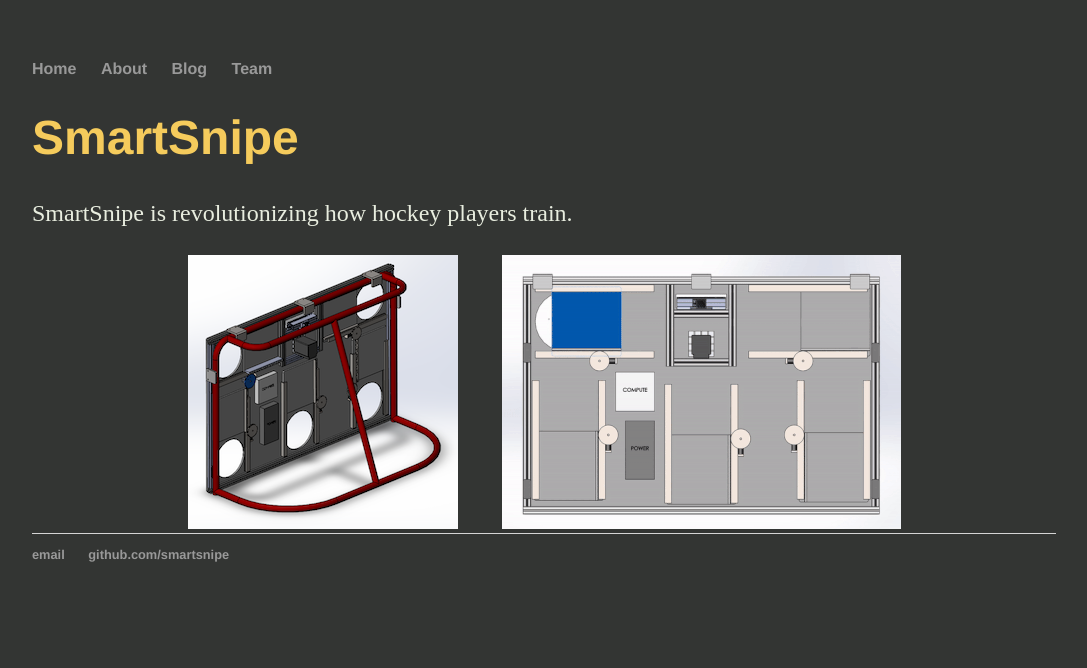
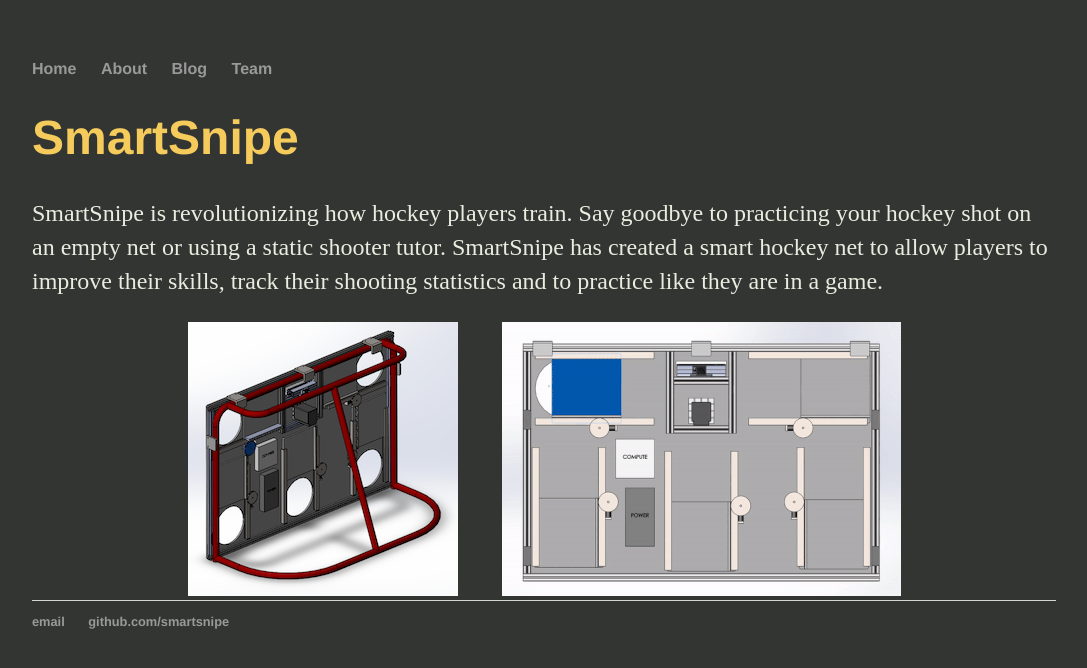
Before and after one commit to SmartSnipe/SmartSnipe.github.io, a Jekyll site: the page built from index.html, in a window 1280 px wide. Shown: the top 668 px of the page, without its empty margins (96-1183 px from the left). Built offline with Jekyll 4.4.1, drawn with Linux system fonts in a browser that asks for light colours.

Commit message:
Better comment

```diff
--- a/index.html
+++ b/index.html
@@ -4,7 +4,7 @@
 ---
 <div class="blurb">
 	<h1>SmartSnipe</h1>
-	<p>SmartSnipe is revolutionizing how hockey players train. </p>
+	<p>SmartSnipe is revolutionizing how hockey players train. Say goodbye to practicing your hockey shot on an empty net or using a static shooter tutor. SmartSnipe has created a smart hockey net to allow players to improve their skills, track their shooting statistics and to practice like they are in a game. </p>
 	<center>
 		<img src="/Assets/SmartSnipeCad.png" alt ="SmartSnipe Cad" hspace="20">
 		<img src="/Assets/resized-gif.gif" alt ="SmartSnipe Gif" hspace="20">
```
